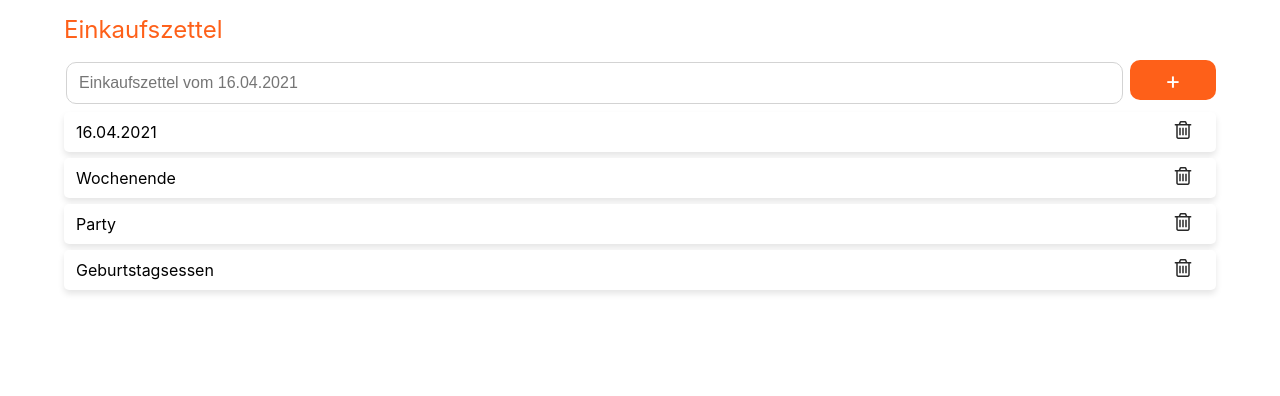
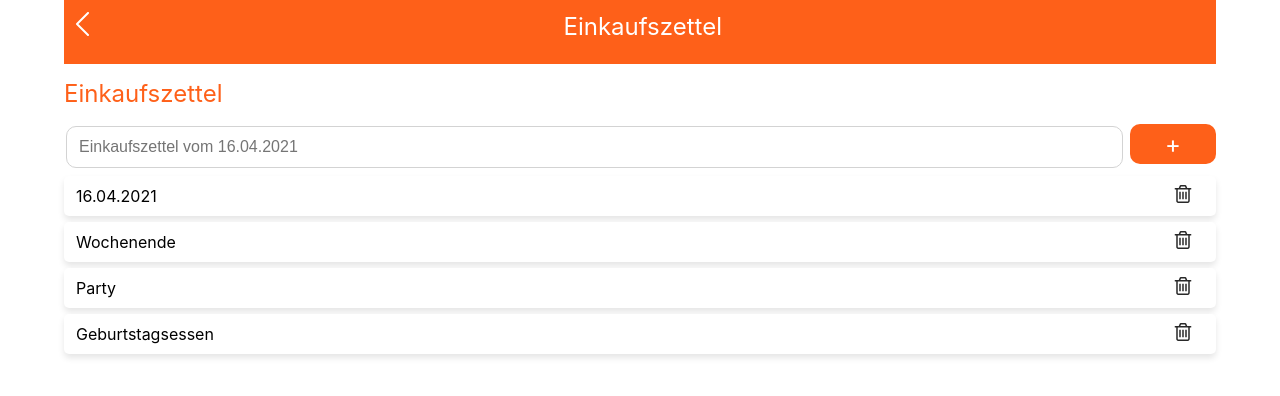
Before and after one commit to fonzerelly/shared-shopper, a React (Create React App) app: page /list in a window 1280 px wide. Shown: the top 396 px of the page. Built offline with nearby package versions, Linux system fonts and the light colour scheme; the HTML template or start-up script is replaced by a standard one.

Commit message:
#38 added navigation

```diff
--- /dev/null
+++ b/src/Header/header.css
@@ -0,0 +1,23 @@
+.Header{
+    display: flex;
+    flex-direction: row;
+    background-color: #FE6019;
+    border-radius: 0px;
+    justify-content: space-between;
+    align-content: center;
+    margin: 0 auto;
+    padding: 12px;
+    height: 40px;
+}
+
+.Titel{
+font-size: 24px;
+text-align: center;
+color: #FFFFFF;
+margin: 0;
+}
+
+.Placeholder{
+    width: 17.56px;
+    height: 1px;
+}
--- /dev/null
+++ b/src/Header/header.tsx
@@ -0,0 +1,17 @@
+import {
+    Link
+} from 'react-router-dom';
+import './header.css'
+import {ReactComponent as Backward} from '../img/backwards.svg'
+
+export function Header(props: {titleName: string, path: string}) {
+    return <div className="Header" >
+        <BackwardsButton path={props.path}  />
+        <p className="Titel">{props.titleName}</p>
+        <div className="Placeholder"></div>
+    </div>
+}
+
+function BackwardsButton(props:{path: string}) {
+    return <Link to={props.path}><button className="Button"><Backward /></button></Link>
+}
--- a/src/List/List.tsx
+++ b/src/List/List.tsx
@@ -4,6 +4,7 @@ import {
 import './List.css';
 import { ChangeEventHandler, useState } from 'react';
 import {ReactComponent as TrashIcon} from '../img/trash.svg'
+import {Header} from '../Header/header'
 
 export default function List() {
     var dateformatter = new Intl.DateTimeFormat('de-DE', { day:"2-digit" , month:"2-digit" , year:"numeric" })
@@ -24,6 +25,7 @@ export default function List() {
 
     }
     return <div>
+        <Header titleName="Einkaufszettel" path="/signin"></Header>
         <h1>Einkaufszettel</h1>
         <div className="Add">
             <input type="text" name="name" className="ListInput" placeholder={"Einkaufszettel vom " + date} onChange={onChangeListListener}></input>
--- a/src/ShoppingList/ShoppingList.tsx
+++ b/src/ShoppingList/ShoppingList.tsx
@@ -7,6 +7,7 @@ import {
 import '../List/List.css';
 import ProductChange from '../Components/Products/ProductChange'
 import {ProductBuy, ProductBuyChecked} from '../Components/Products/ProductBuy'
+import {Header} from '../Header/header'
 
 
 
@@ -18,7 +19,8 @@ export default function ShoppingList() {
         setToggleState(index)
     }
     return <div>
-        <h1>Einkaufsliste</h1>
+        <Header titleName="Einkaufszettel" path="/list"></Header>
+
         <div className="tab">
             <Link to="/list/shoppinglist/bearbeiten"><button className={ toggleState === 1 ? "tabs active-tabs" : "tabs" } onClick={() => toggleTab(1)}>Bearbeiten</button></Link>
             <Link to="/list/shoppinglist/kaufen"><button className={ toggleState === 2 ? "tabs active-tabs" : "tabs" } onClick={() => toggleTab(2)}>Kaufen</button></Link>
```
Also changed, not shown: src/img/backwards.svg (added).
